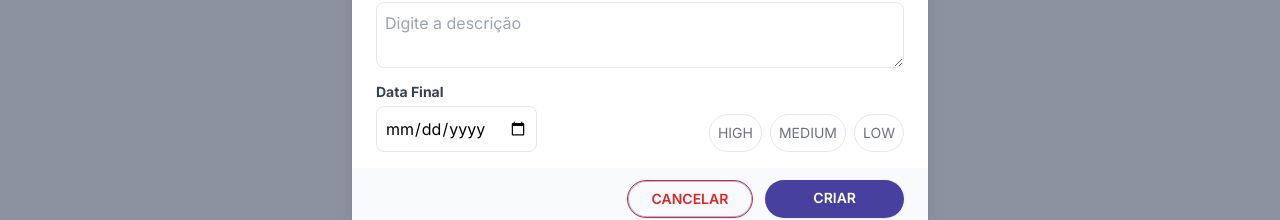
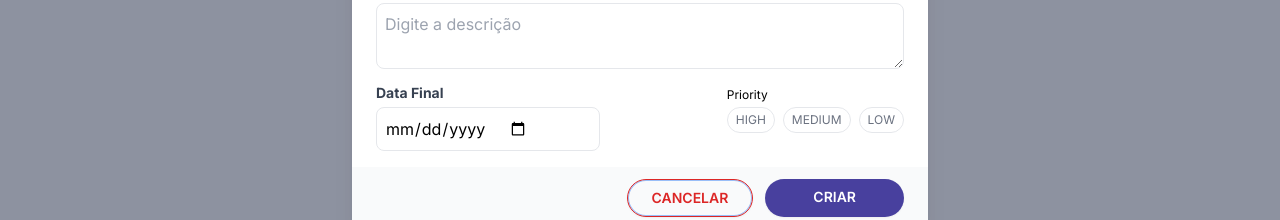
Before and after one commit to Miguel-ectil/Project-Kanban, a Next.js app: page / in a window 1280 px wide. Both pictures are taken after a click on the button "+ Novo Card". Shown: the part 369-589 px from the top of the page. Built offline with nearby package versions, Linux system fonts and the light colour scheme; no server answers.

Commit message:
[ADD] Melhorando a cada segundo

```diff
--- a/src/components/newCard.tsx
+++ b/src/components/newCard.tsx
@@ -58,29 +58,37 @@ export default function NewCard({ onClose }: any) {
                           placeholder='Digite a descrição'
                           // cols="46" rows="2"
                         >
+
                         </textarea>
-                        <label className="block text-gray-700 text-sm font-bold mb-1 mt-2" htmlFor="Descrição">
-                          Data Final
-                        </label>
                         <div className='flex justify-between'>
-                          <input
-                            type="date"
-                            placeholder='Selecione a data de entrega'
-                            className='border p-2 rounded-lg flex '
-                          />
                           <div>
-                            <div className='flex space-x-2 mt-2'>
-                              <p className="p-2 border rounded-3xl text-sm text-gray-500">
+                            <label
+                              className="block text-gray-700 text-sm font-bold mb-1 mt-2"
+                              htmlFor="Descrição"
+                            >
+                              Data Final
+                            </label>
+                            <input
+                              type="date"
+                              placeholder='Selecione a data de entrega'
+                              className='border p-2 rounded-lg flex w-[14rem] '
+                            />
+                          </div>
+                          <div>
+                            <p className='text-xs mt-3 mb-1'>Priority</p>
+                            <div className='flex space-x-2'>
+                              <p className="px-2 py-1 border rounded-2xl text-xs text-gray-500">
                                 HIGH
                               </p>
-                              <p className="p-2 border rounded-3xl text-sm text-gray-500">
+                              <div className="px-2 py-1 border rounded-2xl text-xs text-gray-500">
                                 MEDIUM
-                              </p>
-                              <p className="p-2 border rounded-3xl text-sm text-gray-500">
+                              </div>
+                              <p className="px-2 py-1 border rounded-2xl text-xs text-gray-500">
                                 LOW
                               </p>
                             </div>
                           </div>
+
                         </div>
                       </div>
                     </div>
```
